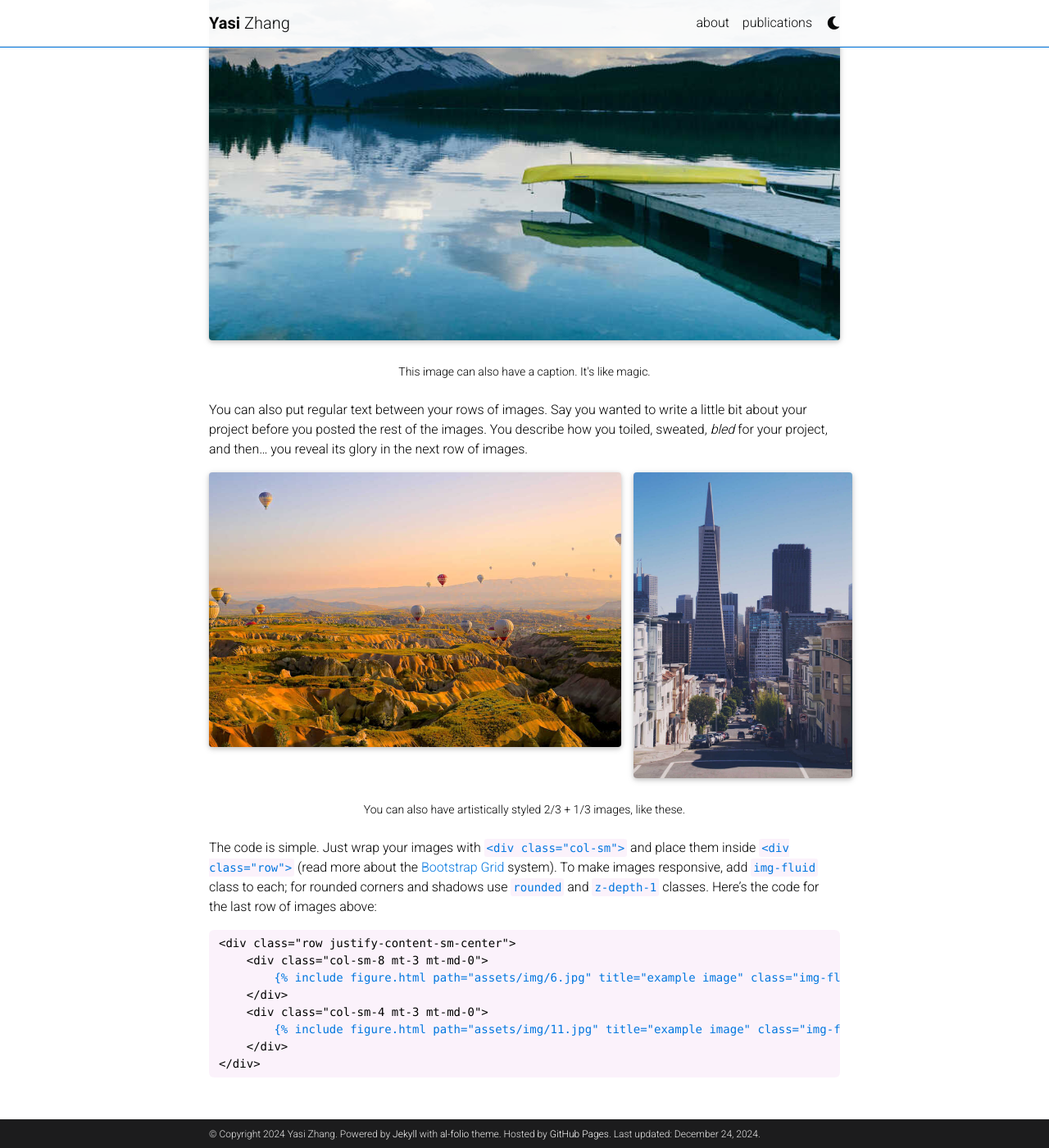
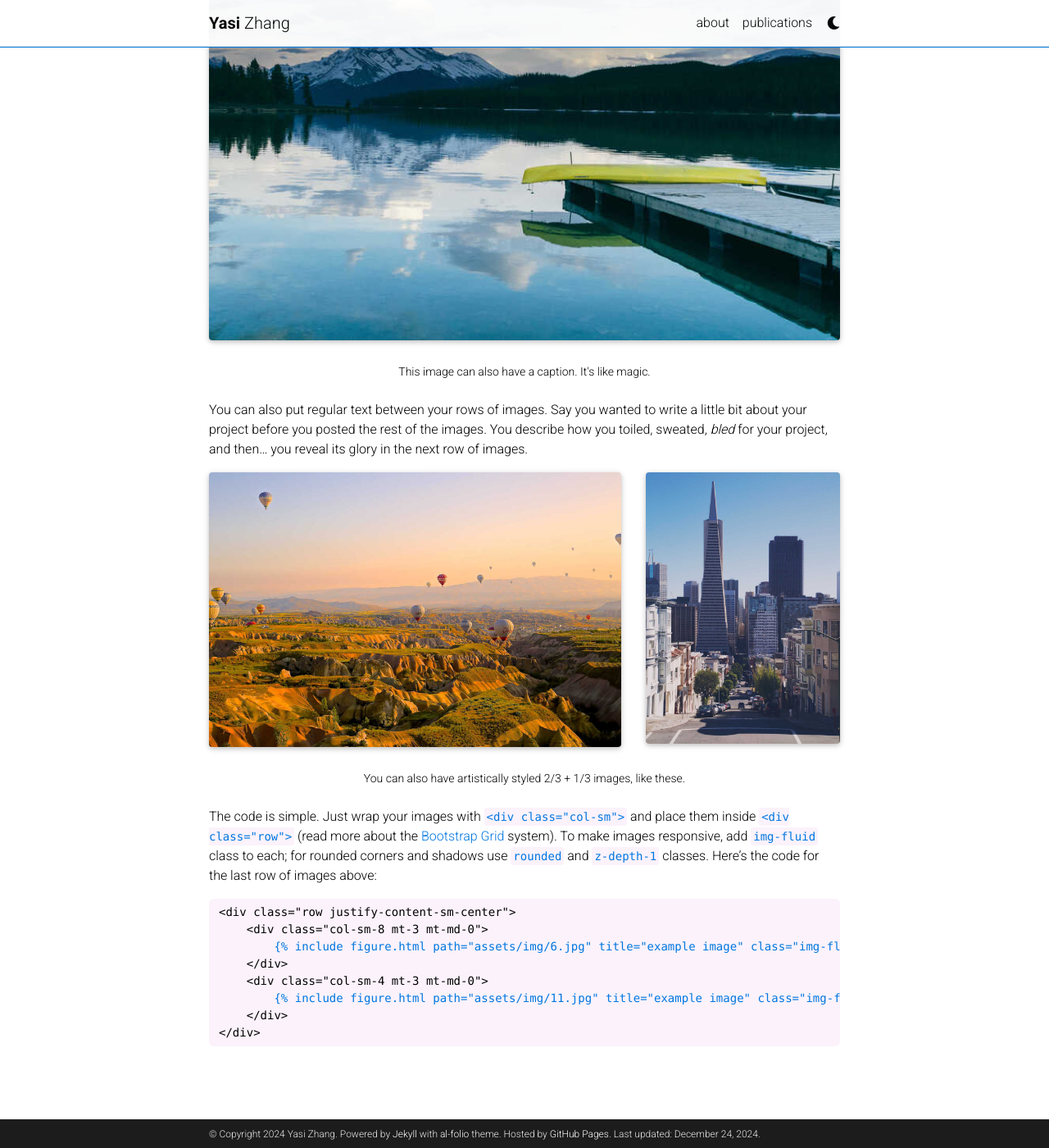
Before and after one commit to YasminZhang/YasminZhang.github.io, a Jekyll site: the page built from _projects/6_project.md, in a window 1280 px wide and 1400 px high, scrolled down 822 px. Shown: the whole window at 82% size. Built offline with Jekyll 4.4.1, drawn with Linux system fonts in a browser that asks for light colours; full-size pictures stand in for the smaller copies a plugin makes; comment, search, counter and statistics services are not loaded; a style sheet for code colours, icons or effects is not loaded.

```diff
--- a/_bibliography/papers.bib
+++ b/_bibliography/papers.bib
@@ -11,7 +11,7 @@
       primaryClass={cs.LG},
       abbr = {arXiv},
       pdf={https://arxiv.org/abs/2411.00401},
-      preview={zhi.png}
+      preview={zhi1.png}
 }
 
 
--- a/_sass/_base.scss
+++ b/_sass/_base.scss
@@ -6,13 +6,14 @@
 
 .row {
   display: flex;
+  align-items: flex-start;
   /* Ensure this exists to activate Flexbox */
 }
 
-.row .col-sm-4 {
-  margin: 0; /* Remove extra margins */
-  padding: 0; /* Remove extra padding */
-}
+// .row .col-sm-4 {
+//   margin: 0; /* Remove extra margins */
+//   padding: 0; /* Remove extra padding */
+// }
 
 
 p, h1, h2, h3, h4, h5, h6, em, div, li, span, strong {
```
